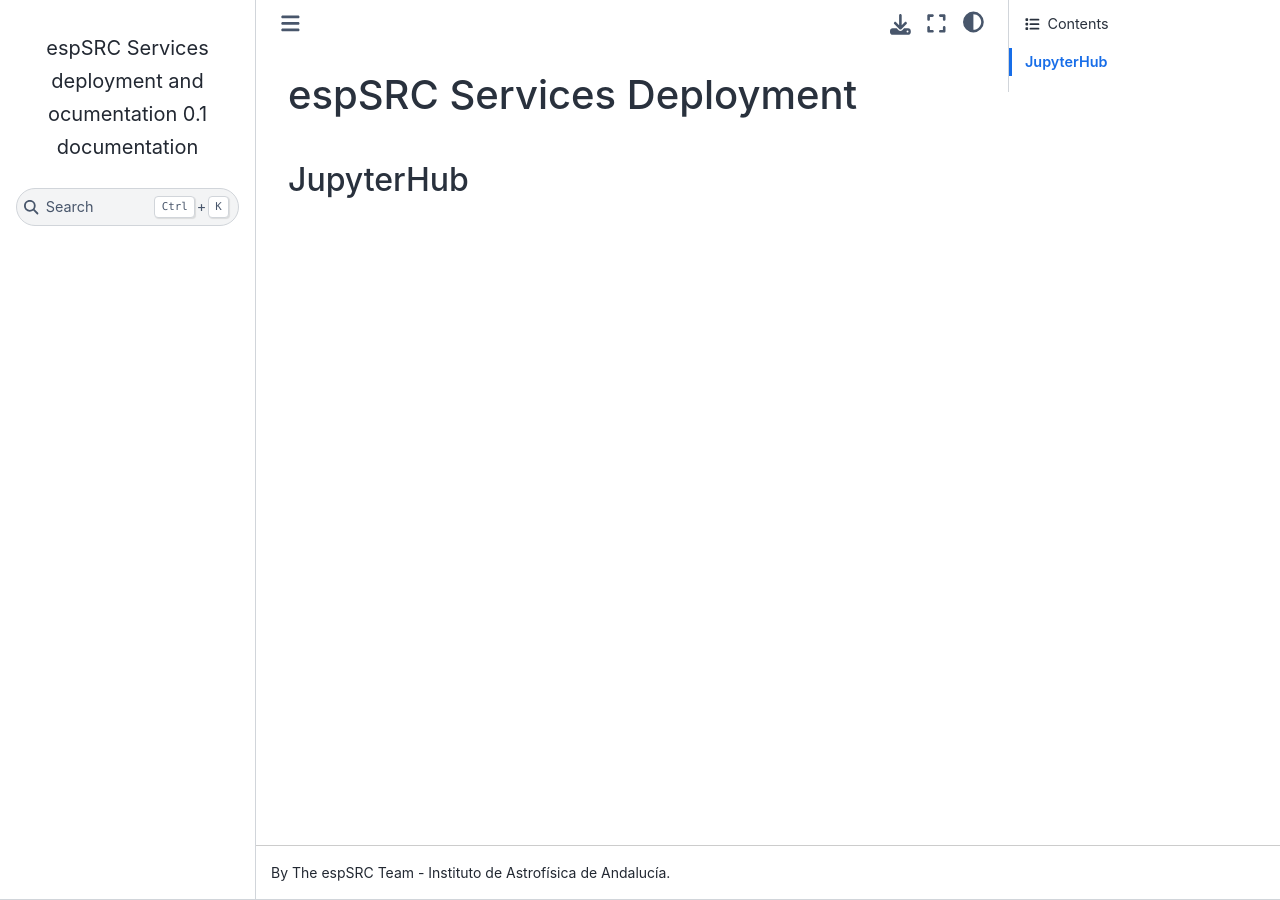
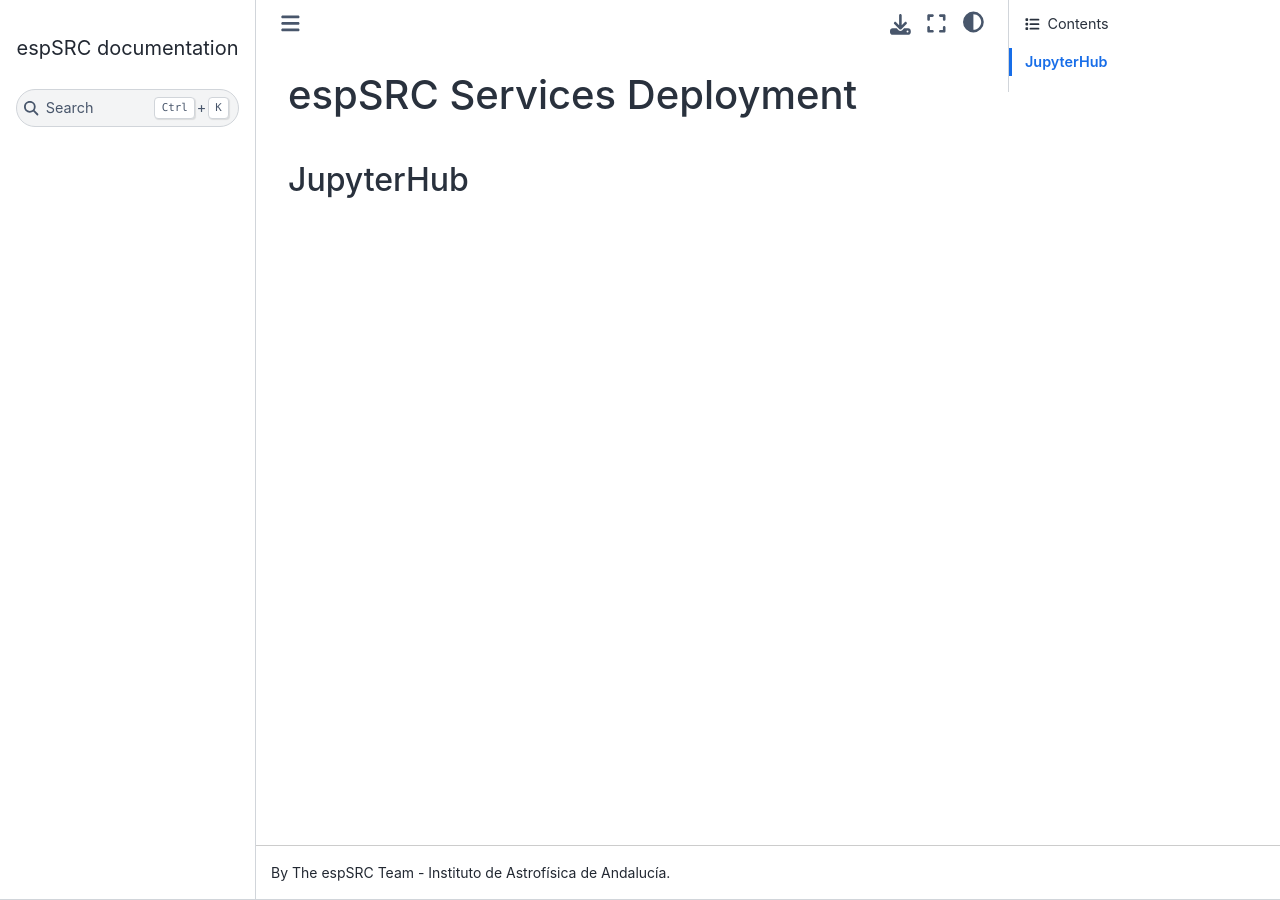
Before and after one commit to ska-telescope/ska-src-espsrc-services-cd, a Sphinx documentation site: the page built from docs/index.rst, in a window 1280 px wide. Built offline with Sphinx 7.4.7 and the Sphinx Book theme 1.1.4, drawn with Linux system fonts in a browser that asks for light colours.

Commit message:
fit template to the screen

```diff
--- a/docs/conf.py
+++ b/docs/conf.py
@@ -6,9 +6,8 @@ sys.path.insert(0, os.path.abspath('../../'))
 
 # -- Project information -----------------------------------------------------
 
-project = 'espSRC Services deployment and ocumentation'
+project = 'espSRC'
 author = 'The espSRC Team - Instituto de Astrofísica de Andalucía.'
-release = '0.1'
 
 # -- General configuration ---------------------------------------------------
 
```
